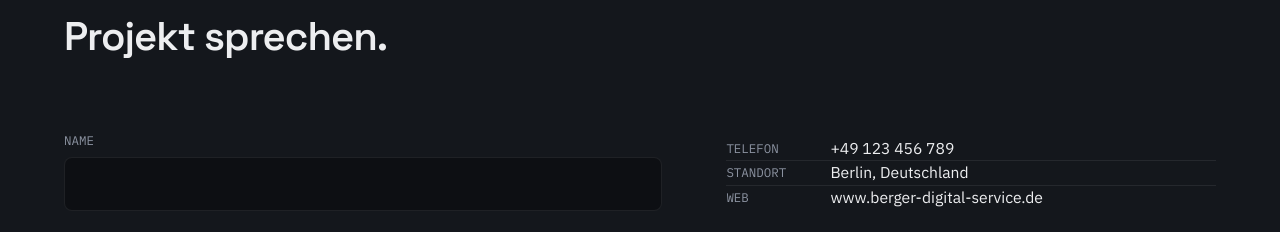
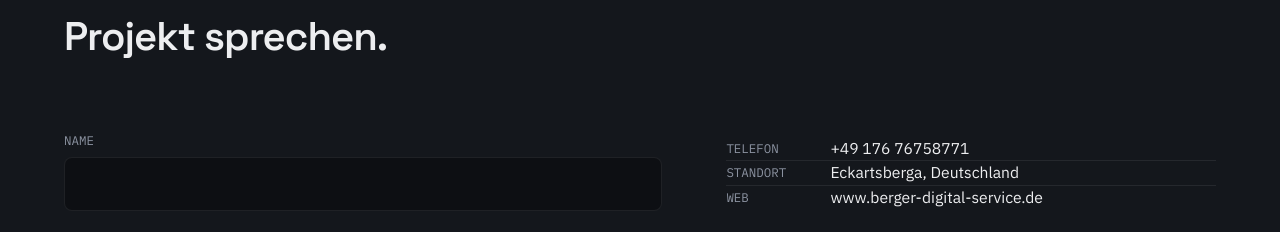
Before and after one commit to berger-digital-service/meine_Website, a Next.js app: page / in a window 1280 px wide. Shown: the part 3940-4172 px from the top of the page. Built offline with nearby package versions, Linux system fonts and the light colour scheme.

Commit message:
Update contact information in Contact.tsx

```diff
--- a/components/Contact.tsx
+++ b/components/Contact.tsx
@@ -120,13 +120,13 @@ export default function Contact() {
                 <div className="font-mono text-[0.78rem] text-slate w-[90px] shrink-0 pt-0.5">
                   TELEFON
                 </div>
-                <div className="text-[0.98rem]">+49 123 456 789</div>
+                <div className="text-[0.98rem]">+49 176 76758771</div>
               </div>
               <div className="flex gap-3.5 items-start py-4.5 border-b border-line">
                 <div className="font-mono text-[0.78rem] text-slate w-[90px] shrink-0 pt-0.5">
                   STANDORT
                 </div>
-                <div className="text-[0.98rem]">Berlin, Deutschland</div>
+                <div className="text-[0.98rem]">Eckartsberga, Deutschland</div>
               </div>
               <div className="flex gap-3.5 items-start py-4.5">
                 <div className="font-mono text-[0.78rem] text-slate w-[90px] shrink-0 pt-0.5">
```
